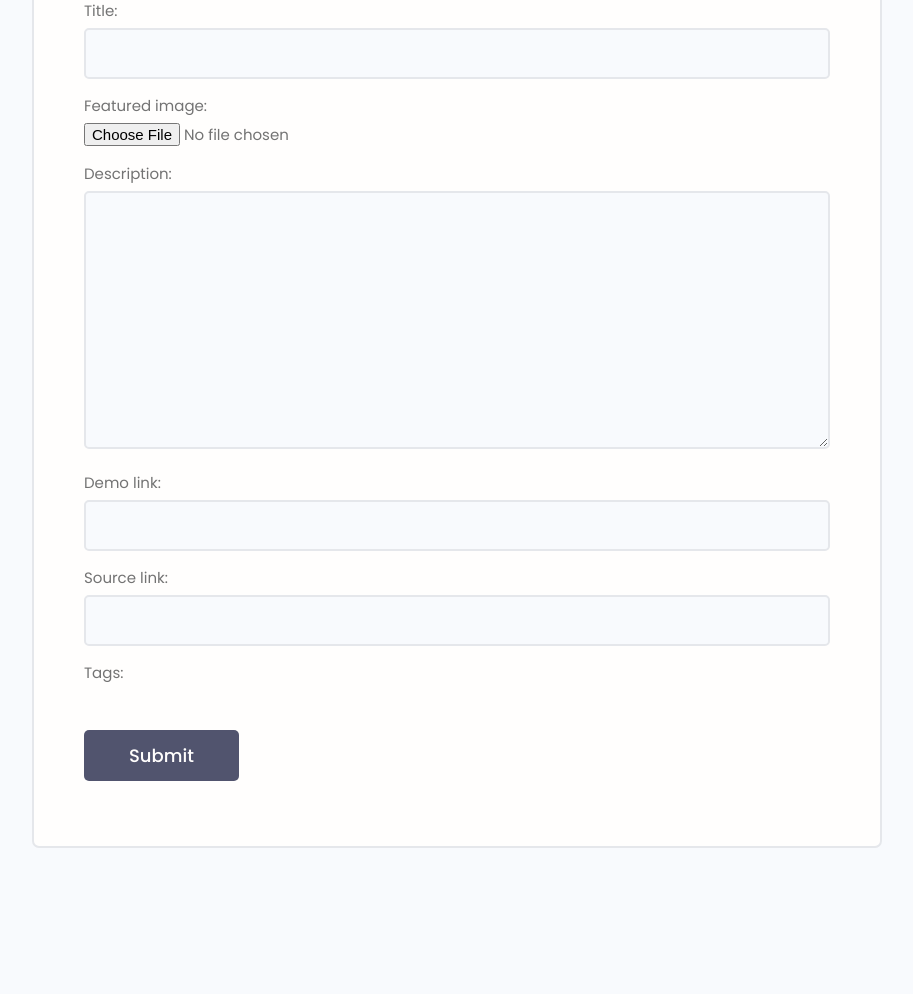
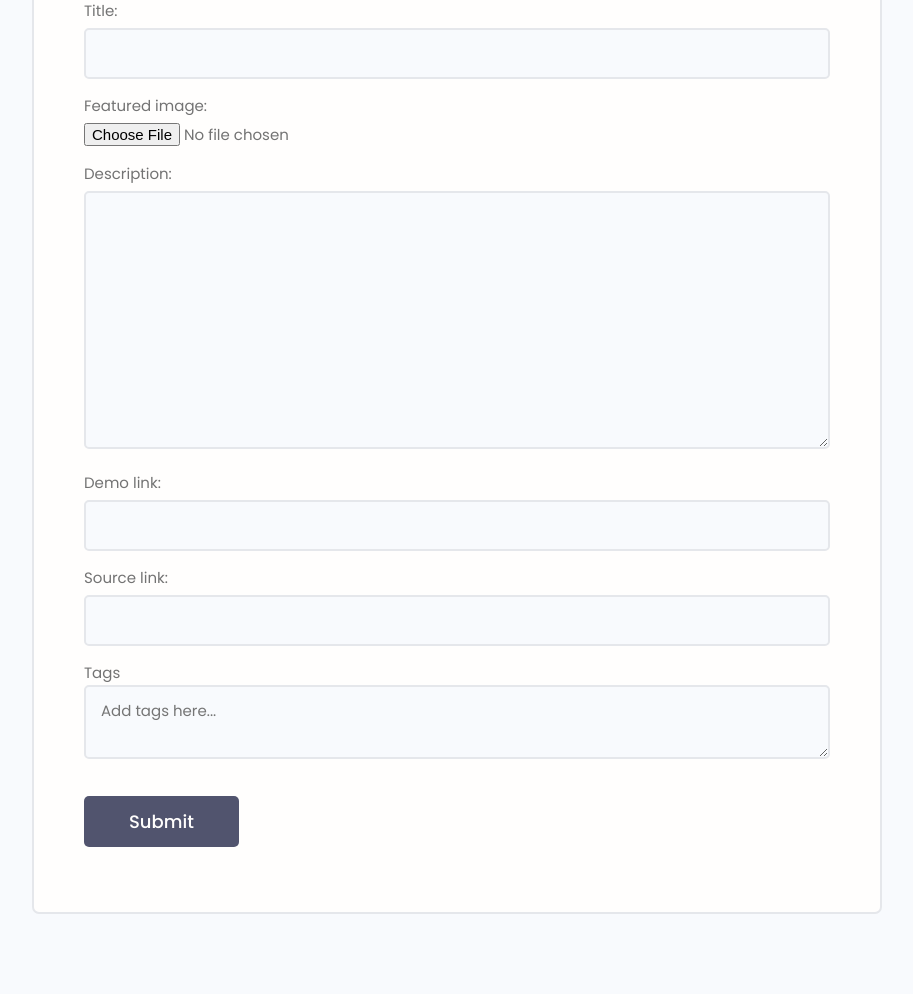
Before and after one commit to Zahra-Nasiri/DevSearch-App, a Django app: page /projects/create-project/ in a window 1280 px wide. Shown: the part 274-1268 px from the top of the page, without its empty margins (183-1096 px from the left). Before the commit the page ends 1122 px from the top, so only its background shows below. Run offline with Django 4.2, Linux system fonts and the light colour scheme; the visitor is signed in with stand-in values (Sample User, id 1); data that the repository does not hold is empty; some libraries are stand-ins or nearby versions.

Commit message:
fixing tag bugs

```diff
--- a/projects/forms.py
+++ b/projects/forms.py
@@ -5,7 +5,7 @@ from django import forms
 class ProjectForm(ModelForm):
     class Meta:
         model = Project
-        fields = ['title', 'featured_image','description', 'demo_link', 'source_link', 'tags']
+        fields = ['title', 'featured_image','description', 'demo_link', 'source_link']
         widgets = {
             'tags': forms.CheckboxSelectMultiple()
         }
--- a/projects/models.py
+++ b/projects/models.py
@@ -6,7 +6,7 @@ from users.models import Profile
 
 # PROJECT MODEL
 class Project(models.Model):
-    owner = models.ForeignKey(Profile, null=True, blank=True, on_delete=models.SET_NULL)
+    owner = models.ForeignKey(Profile, on_delete=models.CASCADE)
     title = models.CharField(max_length=200)
     description = models.TextField(null=True, blank=True)
     tags = models.ManyToManyField('Tag', blank=True)
--- a/projects/templates/projects/project_form.html
+++ b/projects/templates/projects/project_form.html
@@ -4,7 +4,7 @@
 <main class="formPage my-xl">
     <div class="content-box">
         <div class="formWrapper">
-            <a class="backButton" href="#"><i class="im im-angle-left"></i></a>
+            <a class="backButton" href="{% url 'account' %}"><i class="im im-angle-left"></i></a>
             <br>
             <form class="form" method="POST" action="" enctype="multipart/form-data">
                 {% csrf_token %}
@@ -15,6 +15,13 @@
                     {{field}}
                 </div>
                 {% endfor %}
+
+                <div class="form_field">
+                    <label for="formInput#text">Tags</label>
+                    <textarea class="input" name="newtags" placeholder="Add tags here..."></textarea>
+                </div>
+
+
                 <input class="btn btn--sub btn--lg  my-md" type="submit" value="Submit" />
             </form>
         </div>
--- a/projects/views.py
+++ b/projects/views.py
@@ -1,6 +1,6 @@
 from django.shortcuts import render, redirect
 from django.contrib.auth.decorators import login_required
-from .models import Project
+from .models import Project, Tag
 from django.contrib import messages
 from .forms import ProjectForm, ReviewForm
 from .utils import searchProjects, paginateProjects
@@ -45,11 +45,17 @@ def createProject(request):
     form = ProjectForm()
 
     if request.method=='POST':
+        newtags = request.POST.get('newtags').replace(',', ' ').split()
         form = ProjectForm(request.POST, request.FILES)
         if form.is_valid():
             project = form.save(commit=False)
             project.owner = profile
             project.save()
+
+            for tag in newtags:
+                tag, created = Tag.objects.get_or_create(name=tag)
+                project.tags.add(tag)
+
             return redirect('account')
 
     context = {'form': form}
@@ -62,10 +68,15 @@ def updateProject(request,pk):
     project = profile.project_set.get(id=pk)
     form = ProjectForm(instance=project)
 
-    if request.method=='POST':
+    if request.method == 'POST':
+        new_tags = request.POST.get('newtags').replace(","," ").split()
+
         form = ProjectForm(request.POST, request.FILES ,instance=project)
         if form.is_valid():
-            form.save()
+            project = form.save()
+            for tag in new_tags:
+                tag, created = Tag.objects.get_or_create(name=tag)
+                project.tags.add(tag)
             return redirect('projects')
 
     context = {'form': form}
--- a/users/signals.py
+++ b/users/signals.py
@@ -46,8 +46,11 @@ def updateUser(sender, instance, created, **kwargs):
 
 # @receiver(post_delete, sender=Profile)
 def deleteUser(sender, instance, **kwargs):
-    user = instance.user
-    user.delete()
+    try:
+        user = instance.user
+        user.delete()
+    except:
+        pass
 
 post_save.connect(createProfile, sender=User)
 post_save.connect(updateUser, sender=Profile)
```
